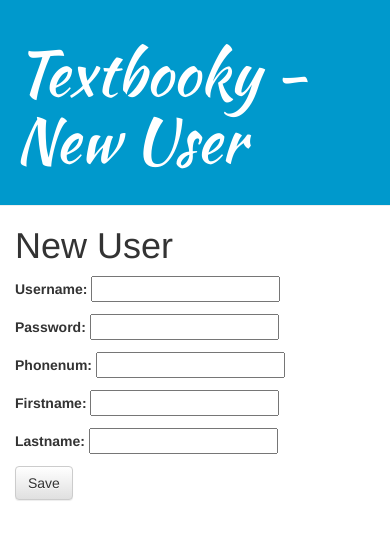
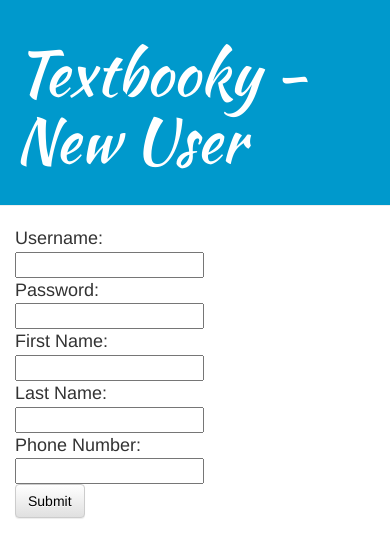
Before and after one commit to shellajt/TextbookyWebApp, a Django app: page /home/newuser in a window 390 px wide. Shown: the top 558 px of the page. Run offline with Django 3.2, Linux system fonts and the light colour scheme; parts of the project's set-up code (start-up, migrations or seed data) failed here and were passed over; some libraries are stand-ins or nearby versions.

Commit message:
Updates in response to usability lab results
Phone number field in the new user page is now correctly labeled. Seller
location is no longer displayed on the post details page. Improved
listings page functionality. Further details in the project milestone
(7). Work done by Jesse Shellabarger

```diff
--- a/home/templates/home/newuser.html
+++ b/home/templates/home/newuser.html
@@ -15,10 +15,22 @@
 
 		<div class="form">
 			{% block content %}
-				<h1>New User</h1>
 				<form method="POST" class="post-form">{% csrf_token %}
-					{{ form.as_p }}
-					<button type="submit" class="save btn btn-default">Save</button>
+				<font size="4">Username: </font><br>
+				{{ form.username }}<br>
+
+				<font size="4">Password: </font><br>
+				{{ form.password }}<br>
+
+				<font size="4">First Name: </font><br>
+				{{ form.firstname }}<br>
+
+				<font size="4">Last Name: </font><br>
+				{{ form.lastname }} <br>
+
+				<font size="4">Phone Number: </font><br>
+				{{ form.phonenum }} <br>
+				<button type="submit" class="save btn btn-default" style="color:black">Submit</button>
 				</form>
 			{% endblock %}
 		</div>
--- a/listings/templates/listings/completelistings.html
+++ b/listings/templates/listings/completelistings.html
@@ -36,7 +36,6 @@
 				<p> ISBN: {{ listing.isbn }}<br>
 				Author: {{ listing.author }}<br>
 				Edition: {{ listing.edition }}<br>
-				Location: ({{ listing.latitude }}, {{ listing.longitude}})<br>
 				Price: ${{ listing.price }}</p>
 			</div></a>
 		{% endfor %}
--- a/listings/templates/listings/listing_detail.html
+++ b/listings/templates/listings/listing_detail.html
@@ -19,7 +19,6 @@
 				<p>ISBN: {{ listing.isbn }} <br>
 				Author: {{ listing.author }} <br>
 				Edition: {{ listing.edition }} <br>
-				Location: ({{ listing.latitude }}, {{ listing.longitude}})<br>
 				Price: ${{ listing.price }} <br>
 
 				{% if listing.condition == 0 %}
```
